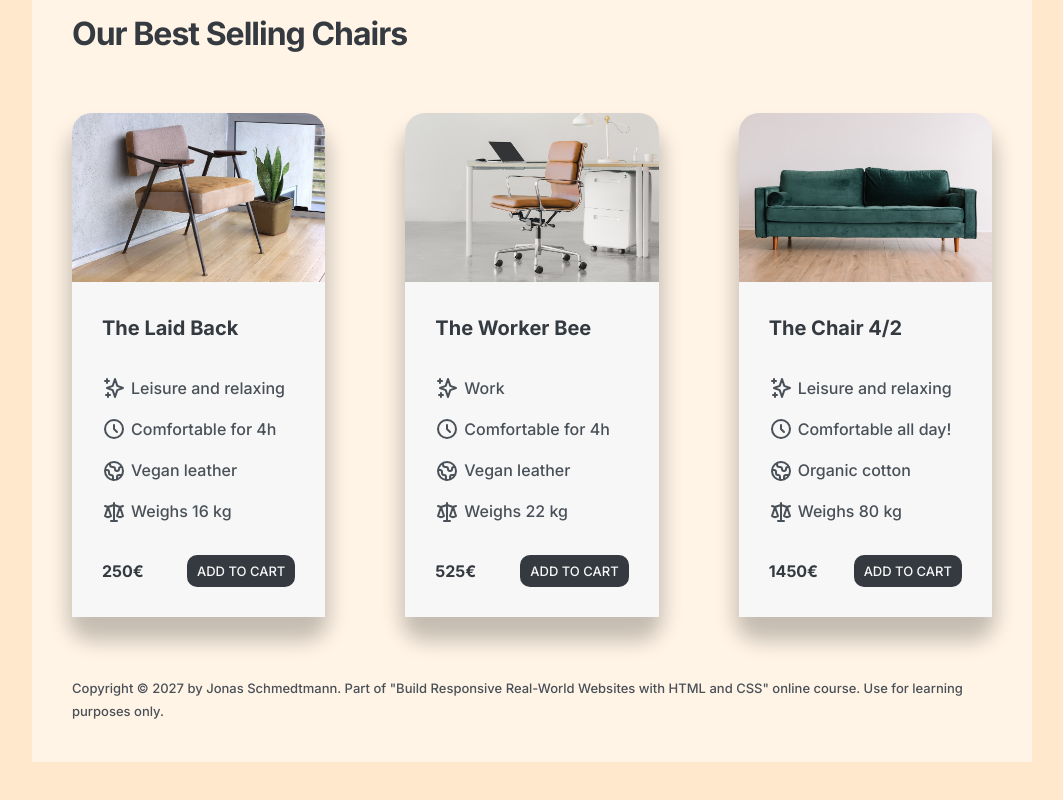
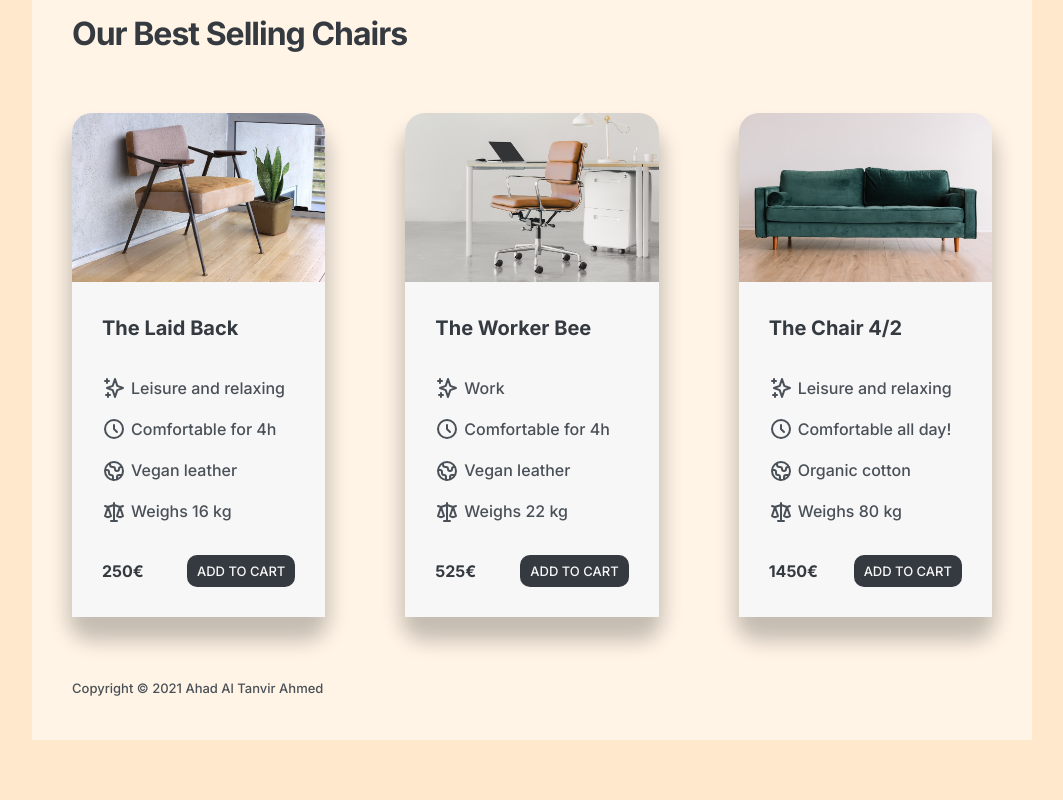
Before and after one commit to AhmedAhad1/Chair-Company-Simple-webpage, a plain HTML site: page index.html in a window 1280 px wide. Shown: the part 1413-2213 px from the top of the page, without its empty margins (108-1171 px from the left). Drawn offline with Linux system fonts and the light colour scheme.

Commit message:
Update index.html

```diff
--- a/index.html
+++ b/index.html
@@ -362,11 +362,7 @@
         </figure>
       </div>
 
-      <footer>
-        Copyright © 2027 by Jonas Schmedtmann. Part of "Build Responsive
-        Real-World Websites with HTML and CSS" online course. Use for learning
-        purposes only.
-      </footer>
+      <footer>Copyright © 2021 Ahad Al Tanvir Ahmed</footer>
     </div>
   </body>
 </html>
```
